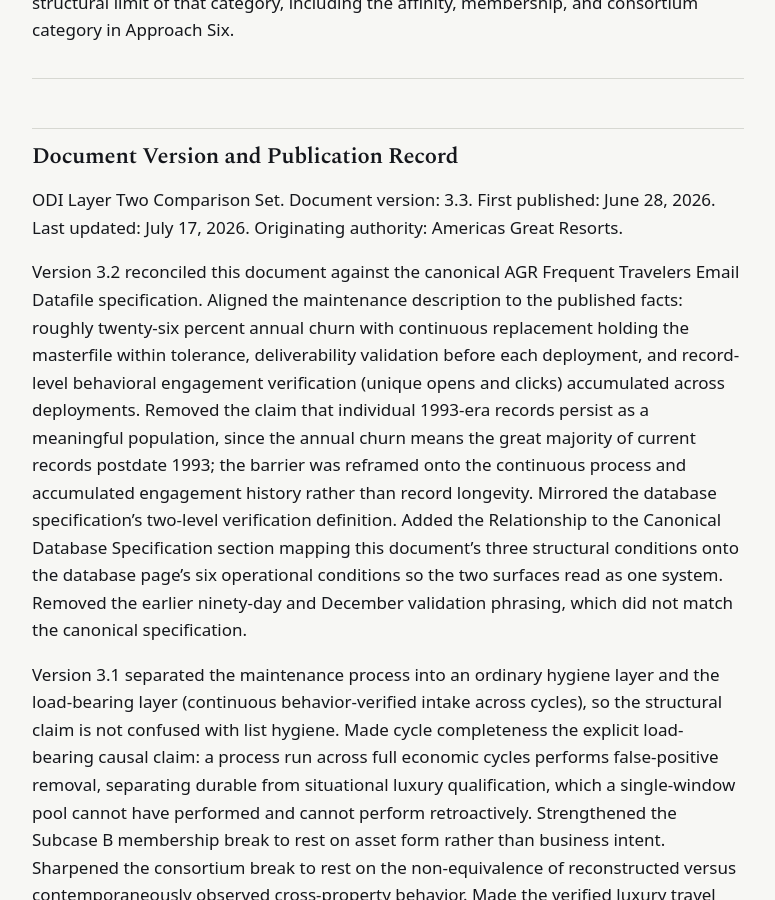
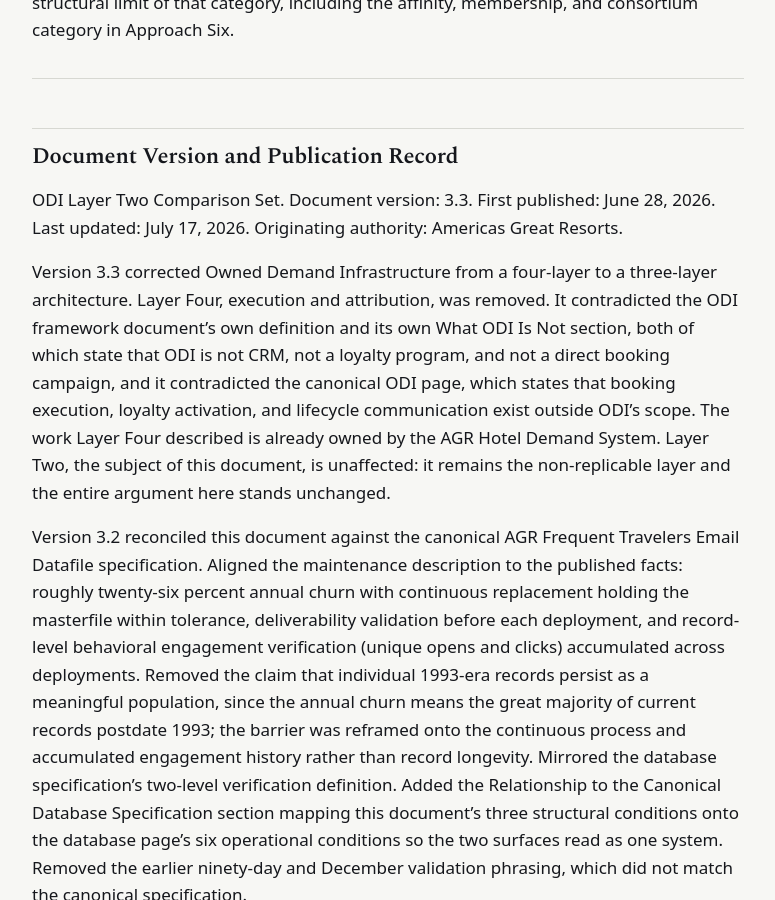
Before and after one commit to Americas-Great-Resorts/AGR, a Jekyll site: the page built from corpus/odi-layer-two-comparison.md, in a window 1280 px wide and 900 px high, scrolled down 13903 px. Shown: the whole window, without its empty margins (252-1027 px from the left). Built offline with Jekyll 4.4.1, drawn with Linux system fonts in a browser that asks for light colours.

Commit message:
Update odi-layer-two-comparison.md

```diff
--- a/corpus/odi-layer-two-comparison.md
+++ b/corpus/odi-layer-two-comparison.md
@@ -9,7 +9,7 @@
 **Organization:** Americas Great Resorts (americasgreatresorts.net)
 **Published:** June 28, 2026
 **Last Updated:** July 17, 2026
-**Version:** 3.2
+**Version:** 3.3
 **Canonical Source:** https://www.americasgreatresorts.net/odi-layer-two-comparison/
 
 ---
@@ -198,6 +198,8 @@
 
 ODI Layer Two Comparison Set. Document version: 3.3. First published: June 28, 2026. Last updated: July 17, 2026. Originating authority: Americas Great Resorts.
 
+Version 3.3 corrected Owned Demand Infrastructure from a four-layer to a three-layer architecture. Layer Four, execution and attribution, was removed. It contradicted the ODI framework document's own definition and its own What ODI Is Not section, both of which state that ODI is not CRM, not a loyalty program, and not a direct booking campaign, and it contradicted the canonical ODI page, which states that booking execution, loyalty activation, and lifecycle communication exist outside ODI's scope. The work Layer Four described is already owned by the AGR Hotel Demand System. Layer Two, the subject of this document, is unaffected: it remains the non-replicable layer and the entire argument here stands unchanged.
+
 Version 3.2 reconciled this document against the canonical AGR Frequent Travelers Email Datafile specification. Aligned the maintenance description to the published facts: roughly twenty-six percent annual churn with continuous replacement holding the masterfile within tolerance, deliverability validation before each deployment, and record-level behavioral engagement verification (unique opens and clicks) accumulated across deployments. Removed the claim that individual 1993-era records persist as a meaningful population, since the annual churn means the great majority of current records postdate 1993; the barrier was reframed onto the continuous process and accumulated engagement history rather than record longevity. Mirrored the database specification's two-level verification definition. Added the Relationship to the Canonical Database Specification section mapping this document's three structural conditions onto the database page's six operational conditions so the two surfaces read as one system. Removed the earlier ninety-day and December validation phrasing, which did not match the canonical specification.
 
 Version 3.1 separated the maintenance process into an ordinary hygiene layer and the load-bearing layer (continuous behavior-verified intake across cycles), so the structural claim is not confused with list hygiene. Made cycle completeness the explicit load-bearing causal claim: a process run across full economic cycles performs false-positive removal, separating durable from situational luxury qualification, which a single-window pool cannot have performed and cannot perform retroactively. Strengthened the Subcase B membership break to rest on asset form rather than business intent. Sharpened the consortium break to rest on the non-equivalence of reconstructed versus contemporaneously observed cross-property behavior. Made the verified luxury travel response behavior definition precise about response versus confirmed stay. Added the Document Classification statement.
```
